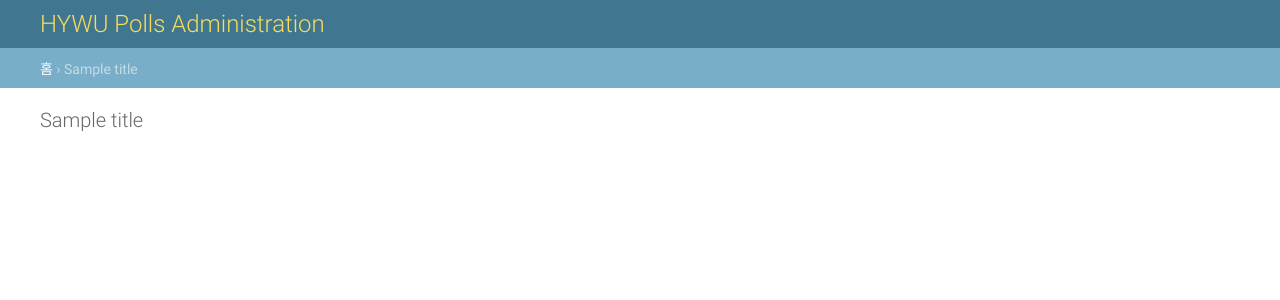
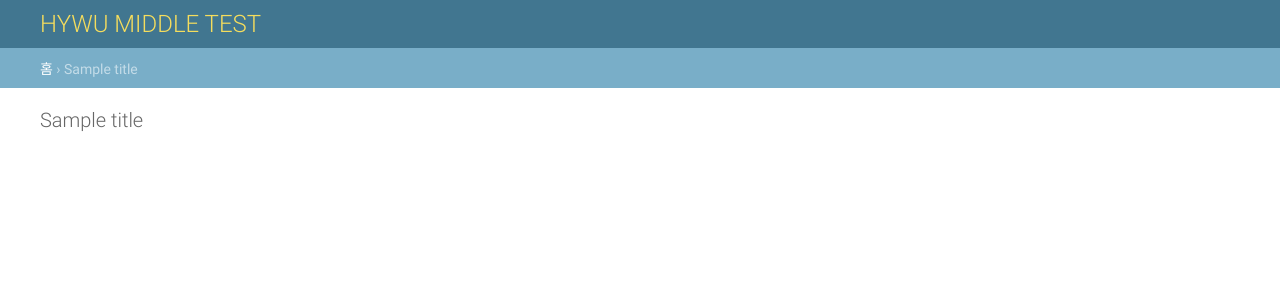
Before and after one commit to tealabbit/polls3, a Django app: template templates/admin/base_site.html in a window 1280 px wide. Shown: the top 300 px of the page. Run offline with Django 3.2, Linux system fonts and the light colour scheme; the template is opened without the code that fills it: most values are stand-ins (such as "Sample title", 1, 10 or a date in 2020).

Commit message:
Polls Title

```diff
--- a/templates/admin/base_site.html
+++ b/templates/admin/base_site.html
@@ -1,9 +1,7 @@
 {% extends "admin/base.html" %}
 
-{% block title %}{{ title }} | {{ site_title|default:_('Django site admin') }}{% endblock %}
-
 {% block branding %}
-    <h1 id="site-name"><a href="{% url 'admin:index' %}">HYWU Polls Administration</a></h1>
+    <h1 id="site-name"><a href="{% url 'admin:index' %}">HYWU MIDDLE TEST</a></h1>
 {% endblock %}
 
 {% block nav-global %}{% endblock %}
```
